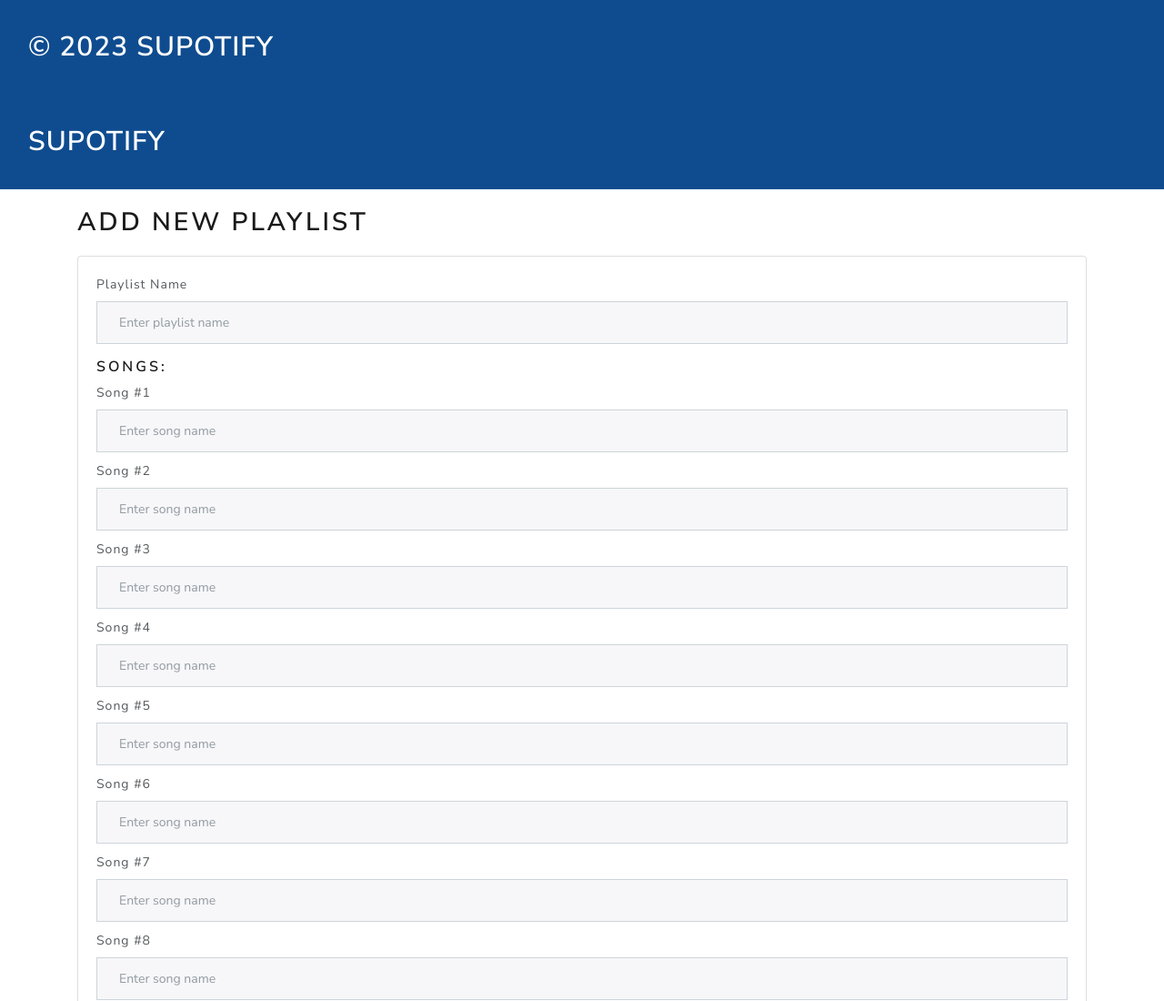
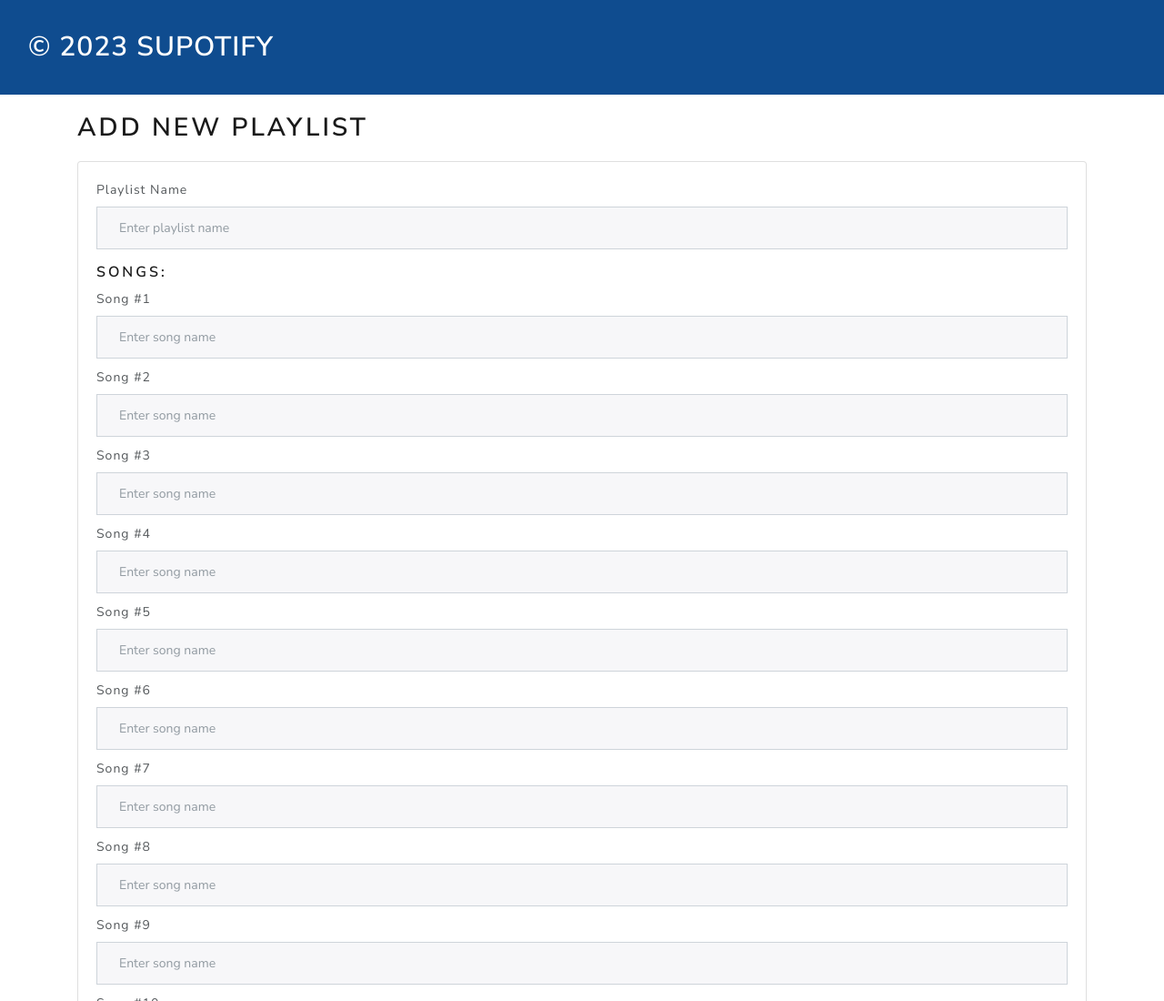
Before and after one commit to BaturalpOz/CS308-SUpotify, a plain HTML site: page add_playlist.html in a window 1280 px wide. Shown: the top 1100 px of the page at 91% size. Drawn offline with nearby package versions, Linux system fonts and the light colour scheme.

Commit message:
Add files via upload

```diff
--- a/add_playlist.html
+++ b/add_playlist.html
@@ -55,11 +55,7 @@
         </div>
     </nav>
 
-    <nav class="navbar navbar-expand-lg">
-        <div class="container-fluid">
-            <a class="navbar-brand" href="dashboard.html">SUpotify</a>
-        </div>
-    </nav>
+
 
     <!-- Add Playlist Section -->
     <div class="container">
@@ -142,6 +138,7 @@
             }
         }
 
+
                 var token = getCookie('access_token_cookie'); // Retrieve the token from the cookie
                 if (!token) {
                     alert('You must be logged in to add a playlist.');
```
